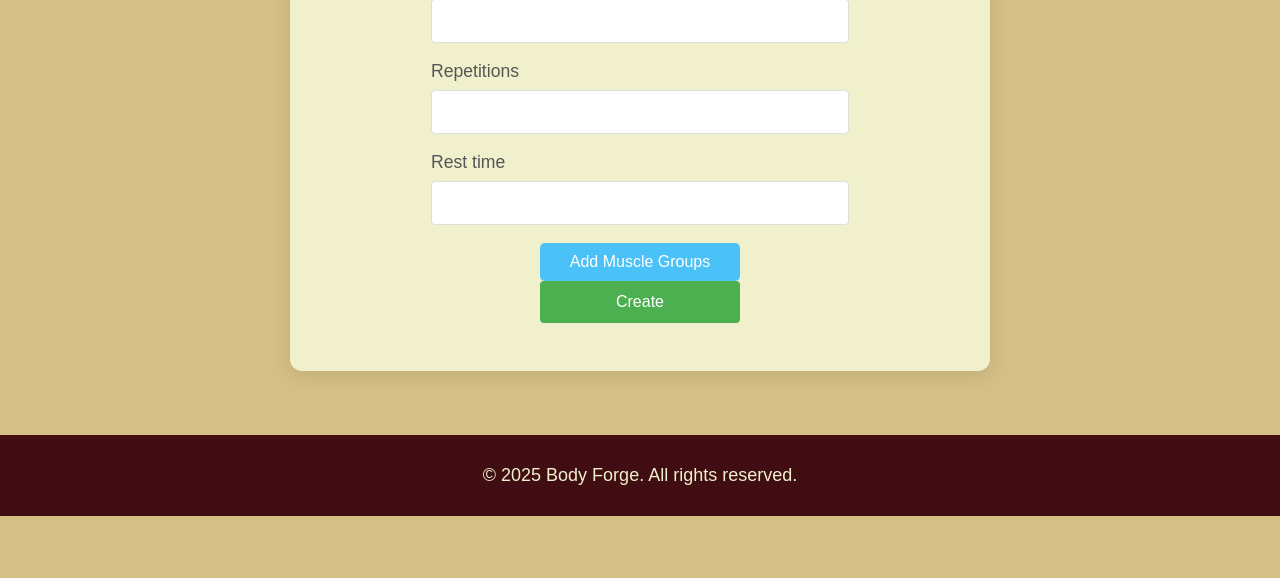
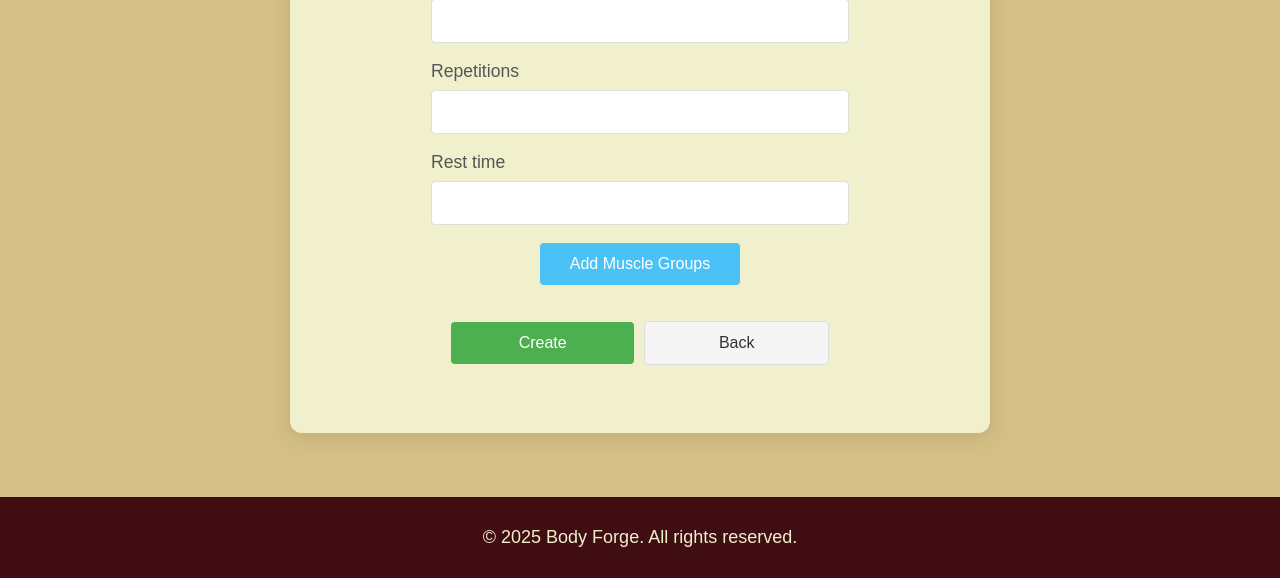
Before and after one commit to zlatin-r/body_forge, a Django app: page /exercises/create/ in a window 1280 px wide. Shown: the part 1020-1598 px from the top of the page. Before the commit the page ends 1536 px from the top, so only its background shows below. Run offline with Django 5.2, Linux system fonts and the light colour scheme; the visitor is signed in with stand-in values (Sample User, id 1); data that the repository does not hold is empty.

Commit message:
changes added

```diff
--- a/static/css/accounts/profile-details-page.css
+++ b/static/css/accounts/profile-details-page.css
@@ -130,7 +130,7 @@
     transform: translateY(1px);
 }
 
-.profile-edit-back-btn {
+.profile-details-back-btn {
     height: 45px;
     background: #f5f5f5;
     color: #333;
@@ -146,13 +146,13 @@
     align-self: center;
 }
 
-.profile-edit-back-btn:hover {
+.profile-details-back-btn:hover {
     background-color: #e9e9e9;
     box-shadow: 0 4px 8px rgba(0, 0, 0, 0.1);
     transform: translateY(-2px);
 }
 
-.profile-edit-back-btn:active {
+.profile-details-back-btn:active {
     background-color: #ddd;
     transform: translateY(1px);
 }
--- a/static/css/exercises/exercise-create-page.css
+++ b/static/css/exercises/exercise-create-page.css
@@ -28,6 +28,7 @@
     justify-content: center;
     align-items: center;
 }
+
 .new-muscle-group-btn {
     color: white;
     background-color: #4ac1f7;
@@ -62,6 +63,7 @@
     background: #4CAF50;
     color: white;
     padding: 12px 24px;
+    margin-top: 1rem;
     border-radius: 4px;
     font-size: 16px;
     font-weight: 500;
@@ -83,3 +85,33 @@
     background-color: #ddd;
     transform: translateY(1px);
 }
+
+
+.exercise-create-back-btn {
+    display: flex;
+    justify-content: center;
+    background: #f5f5f5;
+    color: #333;
+    border: 1px solid #ddd;
+    padding: 12px 24px;
+    margin-top: 1rem;
+    border-radius: 4px;
+    font-size: 16px;
+    font-weight: 500;
+    cursor: pointer;
+    transition: all 0.3s ease;
+    width: 100%;
+    max-width: 200px;
+    align-self: center;
+}
+
+.exercise-create-back-btn:hover {
+    background-color: #e9e9e9;
+    box-shadow: 0 4px 8px rgba(0, 0, 0, 0.1);
+    transform: translateY(-2px);
+}
+
+.exercise-create-back-btn:active {
+    background-color: #ddd;
+    transform: translateY(1px);
+}
--- a/static/css/muscle_groups/muscle-group-create-page.css
+++ b/static/css/muscle_groups/muscle-group-create-page.css
@@ -29,9 +29,58 @@
     align-items: center;
 }
 
-.new-muscle-group-btn {
-    padding: 10px 25px;
-    border-radius: 5px;
+.muscle-group-save-btn {
+    display: flex;
+    justify-content: center;
+    background: #4CAF50;
     color: white;
-    background-color: #4ac1f7;
+    padding: 12px 24px;
+    border-radius: 4px;
+    font-size: 16px;
+    font-weight: 500;
+    cursor: pointer;
+    transition: all 0.3s ease;
+    border: none;
+    width: 100%;
+    max-width: 200px;
+    align-self: center;
 }
+
+.muscle-group-save-btn:hover {
+    background-color: #45a049;
+    box-shadow: 0 4px 8px rgba(0, 0, 0, 0.1);
+    transform: translateY(-2px);
+}
+
+.muscle-group-save-btn:active {
+    background-color: #ddd;
+    transform: translateY(1px);
+}
+
+.create-muscle-group-back-btn {
+    display: flex;
+    justify-content: center;
+    background: #f5f5f5;
+    color: #333;
+    border: 1px solid #ddd;
+    padding: 12px 24px;
+    border-radius: 4px;
+    font-size: 16px;
+    font-weight: 500;
+    cursor: pointer;
+    transition: all 0.3s ease;
+    width: 100%;
+    max-width: 200px;
+    align-self: center;
+}
+
+.create-muscle-group-back-btn:hover {
+    background-color: #e9e9e9;
+    box-shadow: 0 4px 8px rgba(0, 0, 0, 0.1);
+    transform: translateY(-2px);
+}
+
+.create-muscle-group-back-btn:active {
+    background-color: #ddd;
+    transform: translateY(1px);
+}
--- a/static/css/workouts/workout-create-page.css
+++ b/static/css/workouts/workout-create-page.css
@@ -104,22 +104,22 @@
 .workout-create-back-btn {
     display: flex;
     justify-content: center;
-    background: #ff0000;
-    color: white;
+    background: #f5f5f5;
+    color: #333;
+    border: 1px solid #ddd;
     padding: 12px 24px;
     border-radius: 4px;
     font-size: 16px;
     font-weight: 500;
     cursor: pointer;
     transition: all 0.3s ease;
-    border: none;
     width: 100%;
     max-width: 200px;
     align-self: center;
 }
 
 .workout-create-back-btn:hover {
-    background-color: #b90c0c;
+    background-color: #e9e9e9;
     box-shadow: 0 4px 8px rgba(0, 0, 0, 0.1);
     transform: translateY(-2px);
 }
--- a/templates/accounts/profile-details-page.html
+++ b/templates/accounts/profile-details-page.html
@@ -47,7 +47,7 @@
 
                 <div class="profile-actions">
                     <a href="{% url 'edit' pk=user.pk %}" class="profile-edit-btn">Edit Profile</a>
-                    <a href="{% url 'home-page' %}" class="profile-edit-back-btn">Back to Dashboard</a>
+                    <a href="{% url 'home-page' %}" class="profile-details-back-btn">Back to Dashboard</a>
                 </div>
             </div>
         </div>
--- a/templates/exercises/exercise-create-page.html
+++ b/templates/exercises/exercise-create-page.html
@@ -20,7 +20,10 @@
 
                 <a href="{% url 'create-muscle-group' %}" class="new-muscle-group-btn">Add Muscle Groups</a>
 
-                <button class="exercise-save-btn" type="submit">Create</button>
+                <div class="btn-box">
+                    <button class="exercise-save-btn" type="submit">Create</button>
+                    <a href="javascript:history.back()" class="exercise-create-back-btn">Back</a>
+                </div>
             </form>
         </div>
     </div>
--- a/templates/muscle_groups/muscle-group-create-page.html
+++ b/templates/muscle_groups/muscle-group-create-page.html
@@ -17,8 +17,10 @@
                     </div>
                     <br>
                 {% endfor %}
-
-                <button class="save-btn" type="submit">Create</button>
+                <div class="btn-box">
+                    <button class="muscle-group-save-btn" type="submit">Create</button>
+                    <a href="javascript:history.back()" class="create-muscle-group-back-btn">Back</a>
+                </div>
             </form>
         </div>
     </div>
```
